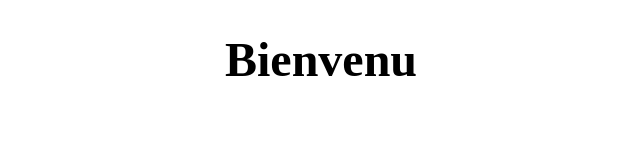
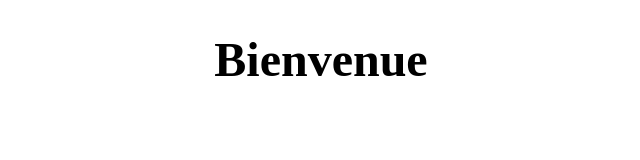
Before and after one commit to Pringbulbs/pringbulbs.github.io, a plain HTML site: page index.html in a window 1280 px wide. Shown: the whole page, without its empty margins (319-959 px from the left). Drawn offline with Linux system fonts and the light colour scheme.

Commit message:
Update index.html

```diff
--- a/index.html
+++ b/index.html
@@ -7,6 +7,6 @@
 <title>Site de 61Ch222</title>
 </head>
 <body>
-	<h1>Bienvenu</h1>
+	<h1>Bienvenue</h1>
 </body>
 </html>
```
